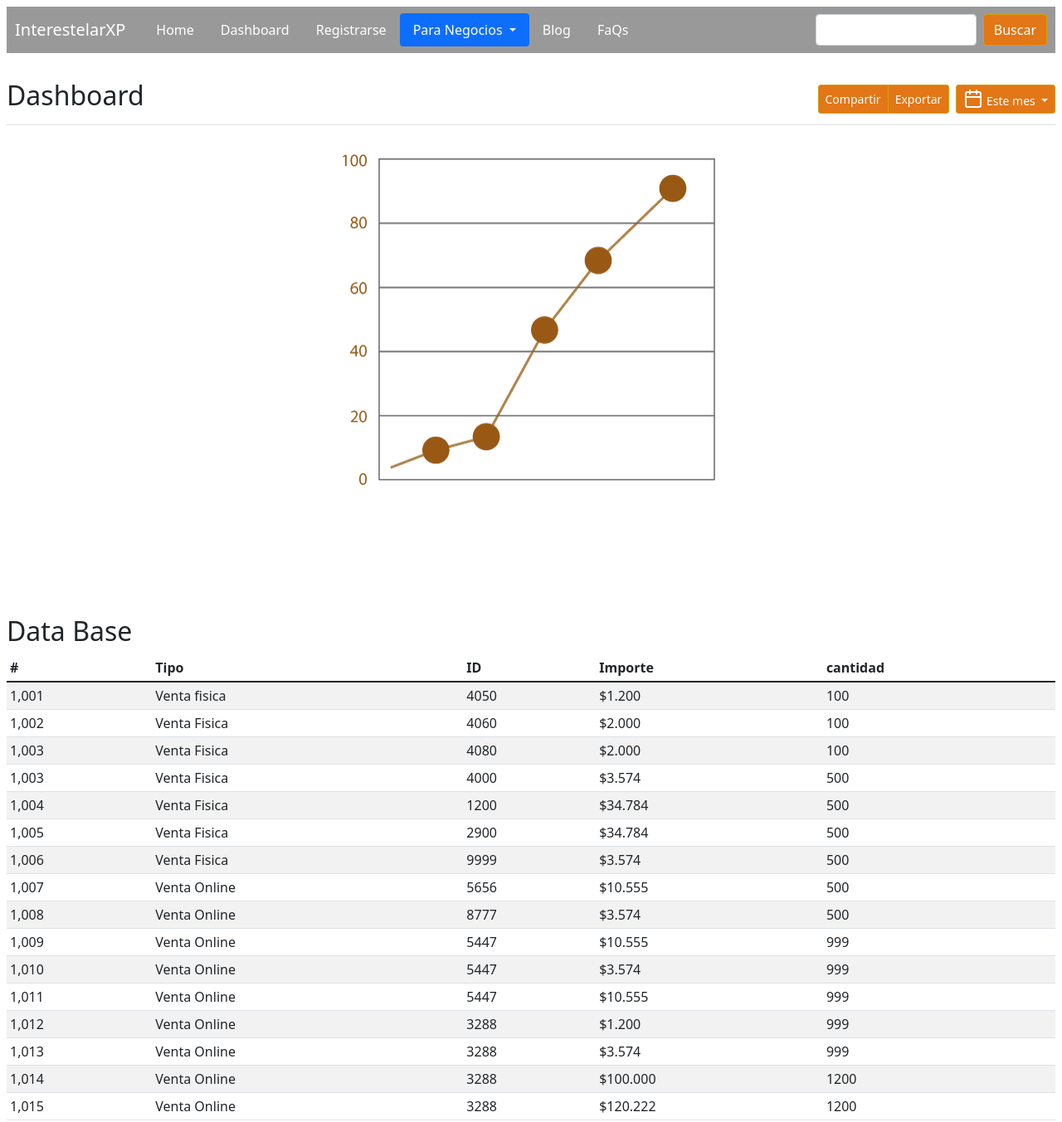
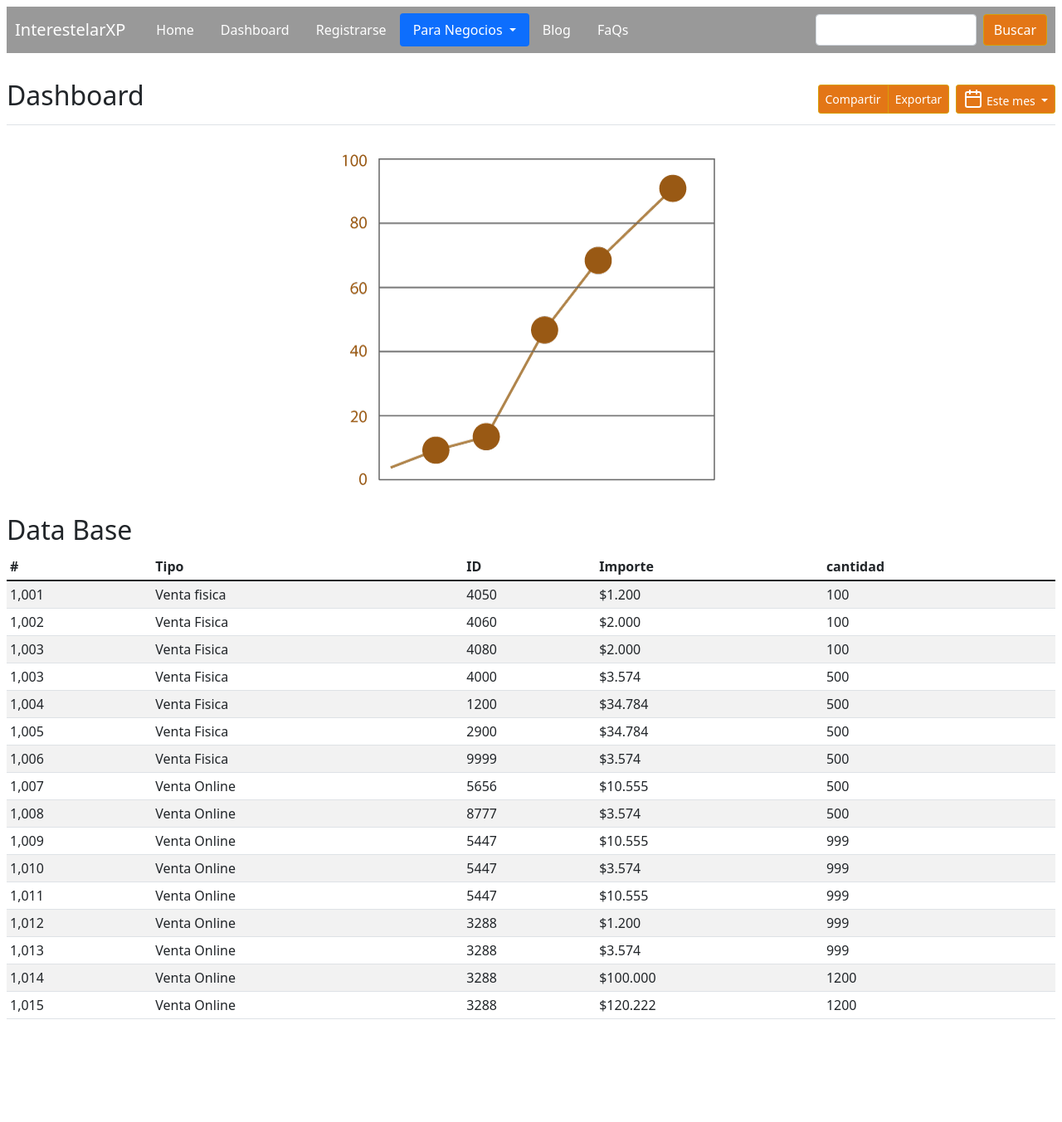
Before and after one commit to francobertinatti/Proyecto_Final_Bootstrap_Coderhouse, a website: page pages/grid.html in a window 1280 px wide. Shown: the whole page at 83% size. Drawn offline with nearby package versions, Linux system fonts and the light colour scheme.

Commit message:
modificaciones scss

```diff
--- a/css/estilo.css
+++ b/css/estilo.css
@@ -107,13 +107,13 @@ fieldset[disabled] .active.btn-compartir {
 .grid-container {
   display: grid;
   grid-template-columns: 1fr;
-  grid-template-rows: repeat(2, 1fr);
-  gap: 6px 0px;
-  grid-template-areas: "img_dashboard"
- "tbl_dashboard"; }
+  grid-template-rows: 0.1fr 1.9fr;
+  gap: 0px 0px;
+  grid-template-areas: "header_dashboard"
+ "tabla_dashboard"; }
 
-.tbl_dashboard {
-  grid-area: tbl_dashboard; }
+.header_dashboard {
+  grid-area: header_dashboard; }
 
-.img_dashboard {
-  grid-area: img_dashboard; }
+.tabla_dashboard {
+  grid-area: tabla_dashboard; }
```
